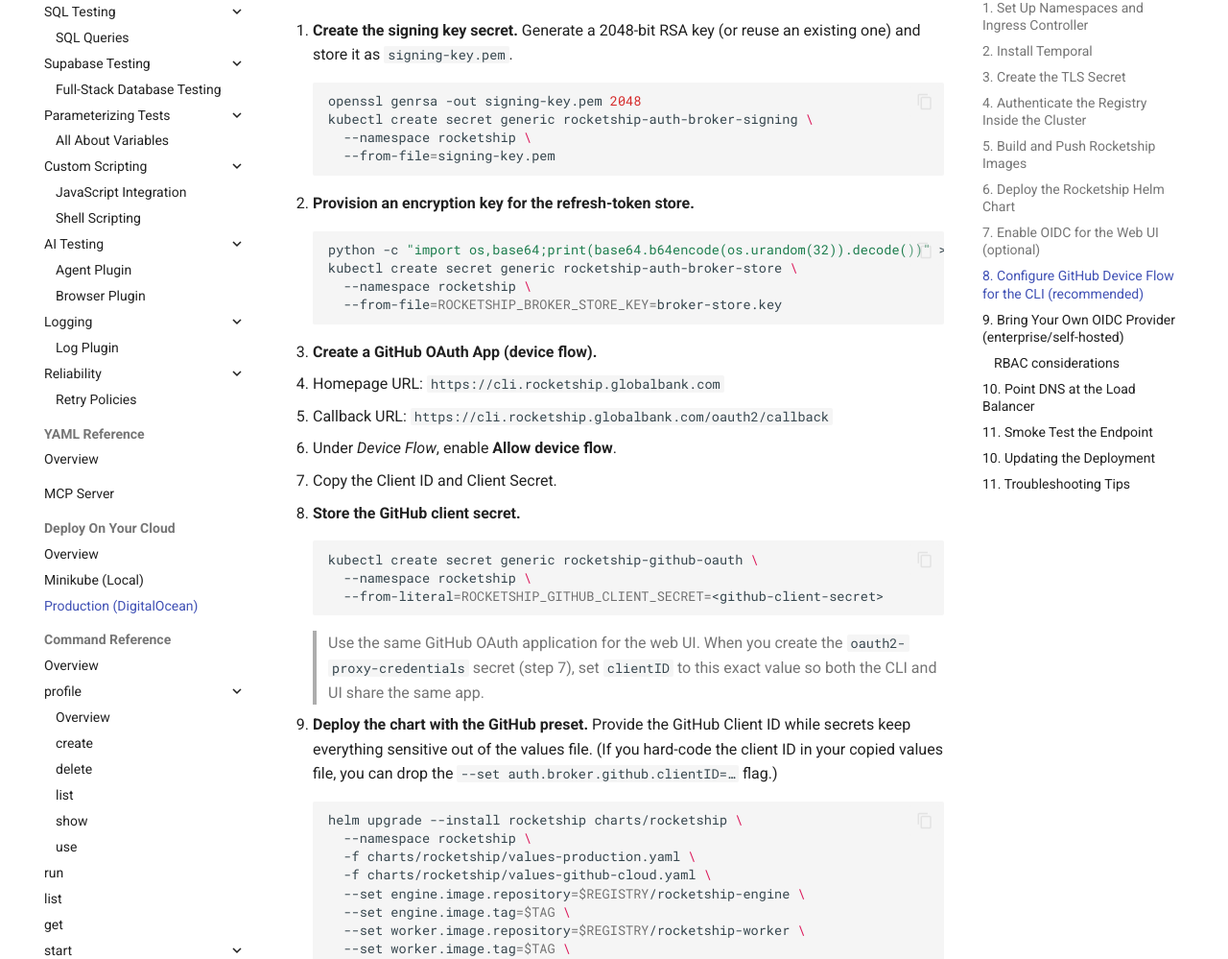
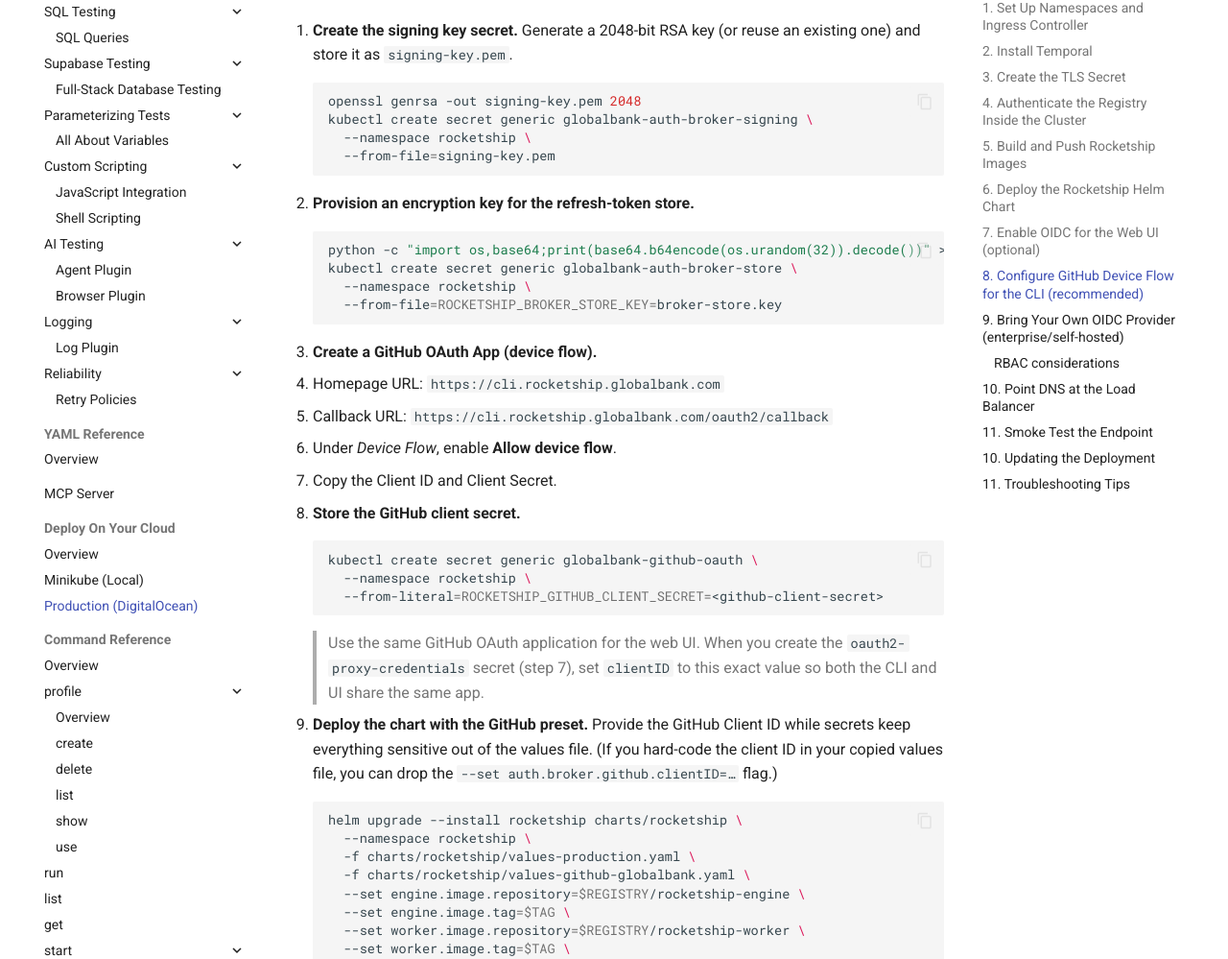
Before and after one commit to rocketship-ai/rocketship, an MkDocs documentation site: the page built from docs/src/deploy/digitalocean.md, in a window 1280 px wide and 1400 px high, scrolled down 4514 px. Shown: the part 145-1144 px from the top of the window at 96% size. Built offline with MkDocs 1.6.1 and Material for MkDocs 9.7.7, drawn with Linux system fonts in a browser that asks for light colours; comment, search, counter and statistics services are not loaded; some of the changed text lies outside the part shown.

Commit message:
set docs up for gb and fix ci test

````diff
--- a/docs/src/deploy/digitalocean.md
+++ b/docs/src/deploy/digitalocean.md
@@ -67,10 +67,10 @@
 
 ```bash
 # optional: remove the old secret if it exists
-kubectl delete secret rocketship-cloud-tls -n rocketship 2>/dev/null || true
+kubectl delete secret globalbank-tls -n rocketship 2>/dev/null || true
 
 # create the secret with the new cert/key
-kubectl create secret tls rocketship-cloud-tls \
+kubectl create secret tls globalbank-tls \
   --namespace rocketship \
   --cert=/etc/letsencrypt/live/rocketship.sh/fullchain.pem \
   --key=/etc/letsencrypt/live/rocketship.sh/privkey.pem
@@ -138,7 +138,7 @@
   --set ingress.annotations."nginx\.ingress\.kubernetes\.io/backend-protocol"=GRPC \
   --set ingress.annotations."nginx\.ingress\.kubernetes\.io/ssl-redirect"="true" \
   --set ingress.annotations."nginx\.ingress\.kubernetes\.io/proxy-body-size"="0" \
-  --set ingress.tls[0].secretName=rocketship-cloud-tls \
+  --set ingress.tls[0].secretName=globalbank-tls \
   --set ingress.tls[0].hosts[0]=cli.rocketship.globalbank.com \
   --set ingress.hosts[0].host=cli.rocketship.globalbank.com \
   --set ingress.hosts[0].paths[0].path=/ \
@@ -172,7 +172,7 @@
      --from-literal=cookieSecret="$COOKIE_SECRET"
    ```
 
-2. **Review `charts/rocketship/values-oidc-web.yaml`:** the preset already targets GitHub, sets the redirect URL to `https://app.rocketship.globalbank.com/oauth2/callback`, and reuses `rocketship-cloud-tls`. Adjust only if you are customising domains.
+2. **Review `charts/rocketship/values-oidc-web.yaml`:** the preset already targets GitHub, sets the redirect URL to `https://app.rocketship.globalbank.com/oauth2/callback`, and reuses `globalbank-tls`. Adjust only if you are customising domains.
 
 3. **Apply the preset alongside the existing gRPC values:**
    ```bash
@@ -192,7 +192,7 @@
 1. **Create the signing key secret.** Generate a 2048-bit RSA key (or reuse an existing one) and store it as `signing-key.pem`.
    ```bash
    openssl genrsa -out signing-key.pem 2048
-   kubectl create secret generic rocketship-auth-broker-signing \
+   kubectl create secret generic globalbank-auth-broker-signing \
      --namespace rocketship \
      --from-file=signing-key.pem
    ```
@@ -200,7 +200,7 @@
 2. **Provision an encryption key for the refresh-token store.**
    ```bash
    python -c "import os,base64;print(base64.b64encode(os.urandom(32)).decode())" > broker-store.key
-   kubectl create secret generic rocketship-auth-broker-store \
+   kubectl create secret generic globalbank-auth-broker-store \
      --namespace rocketship \
      --from-file=ROCKETSHIP_BROKER_STORE_KEY=broker-store.key
    ```
@@ -213,7 +213,7 @@
 
 4. **Store the GitHub client secret.**
    ```bash
-   kubectl create secret generic rocketship-github-oauth \
+   kubectl create secret generic globalbank-github-oauth \
      --namespace rocketship \
      --from-literal=ROCKETSHIP_GITHUB_CLIENT_SECRET=<github-client-secret>
    ```
@@ -224,7 +224,7 @@
    helm upgrade --install rocketship charts/rocketship \
      --namespace rocketship \
      -f charts/rocketship/values-production.yaml \
-     -f charts/rocketship/values-github-cloud.yaml \
+     -f charts/rocketship/values-github-globalbank.yaml \
      --set engine.image.repository=$REGISTRY/rocketship-engine \
      --set engine.image.tag=$TAG \
      --set worker.image.repository=$REGISTRY/rocketship-worker \
````
Also changed, not shown: MASTER_PLAN.md (+1 -1 lines), 6 other files.
